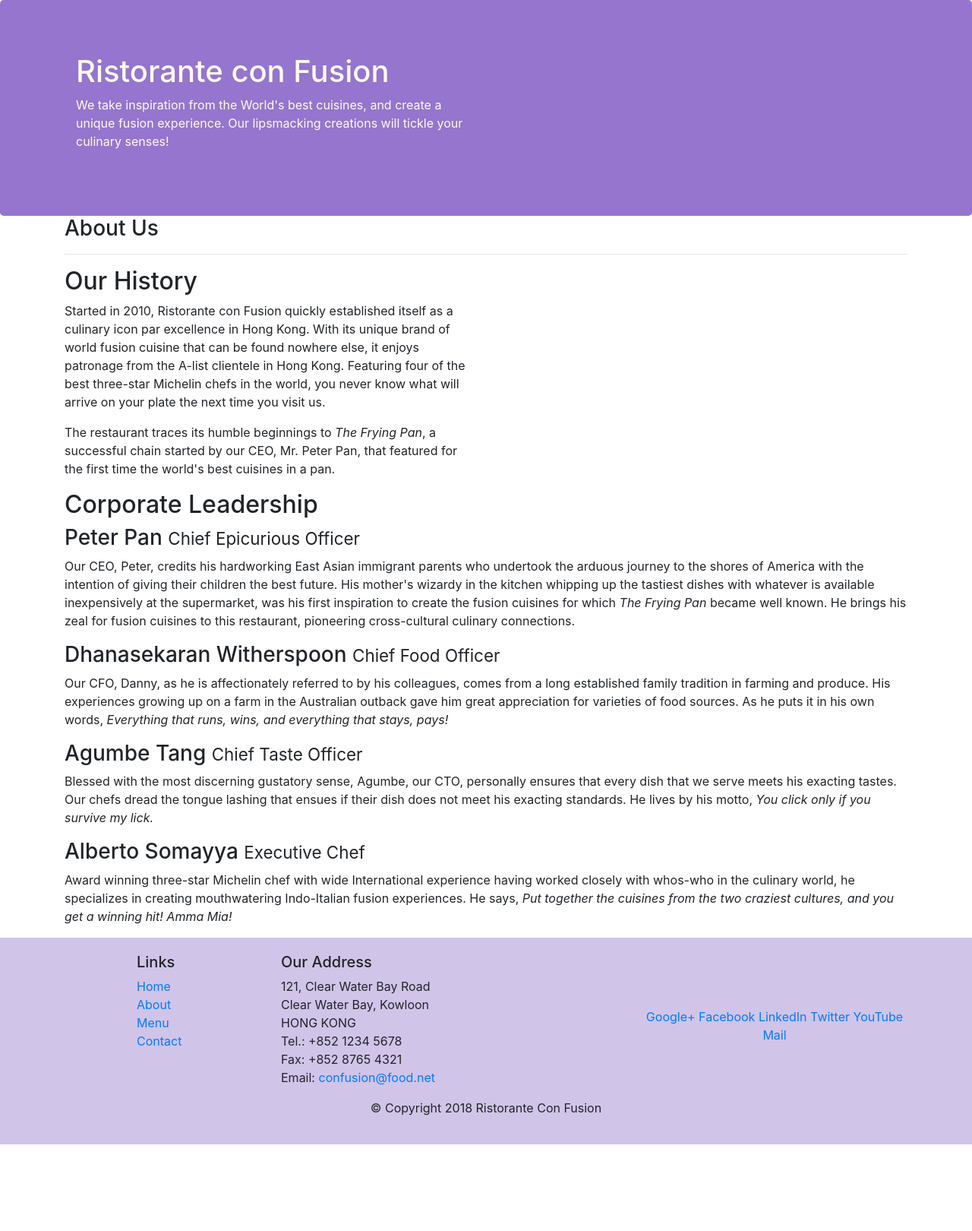
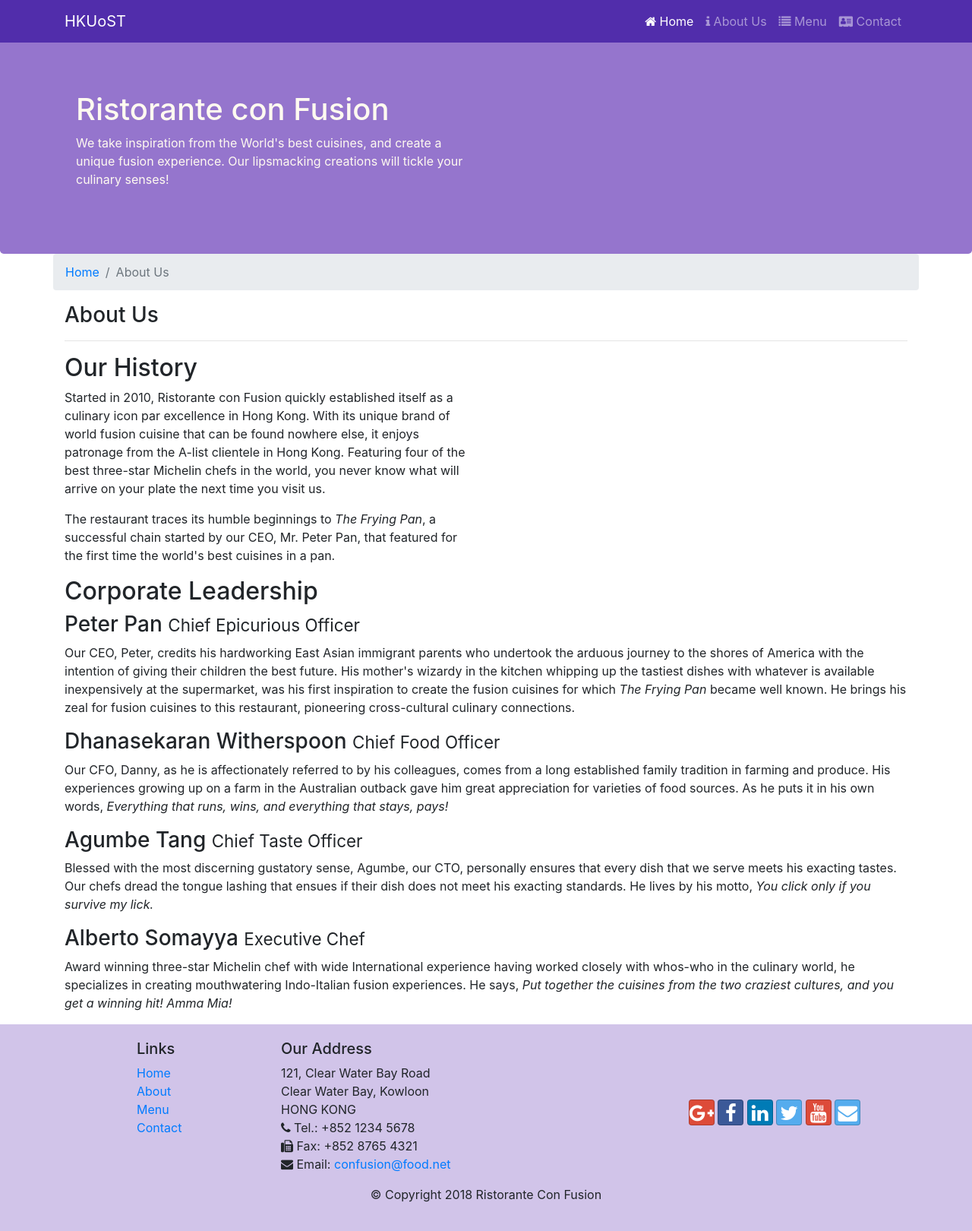
Before and after one commit to ashishkularia/Full-Stack_Web_Development_with_React, a website: page aboutUs.html in a window 1280 px wide. Shown: the whole page at 76% size. Before the commit the page ends 1506 px from the top, so only its background shows below. Drawn offline with nearby package versions, Linux system fonts and the light colour scheme.

Commit message:
Added Navigation bar and breadcumps added fontawesome icons

```diff
--- a/aboutUs.html
+++ b/aboutUs.html
@@ -11,12 +11,34 @@
     <link rel="stylesheet" href="node_modules/bootstrap/dist/css/bootstrap.min.css">
     <link rel="stylesheet" type="text/css" href="css/styles.css">
 
+    <!-- Font CSS -->
+    <link rel="stylesheet" type="text/css" href="node_modules/font-awesome/css/font-awesome.min.css">
+    <link rel="stylesheet" type="text/css" href="node_modules/bootstrap-social/bootstrap-social.css">
+
     <title>React Course on Coursera by HKUoST: About Us</title>
 
 </head>
 
 <body>
+    <!-- Navigation bar -->
+    <nav class="navbar navbar-dark navbar-expand-sm fixed-top">
+        <div class="container">
+            <button class="navbar-toggler" type="button" data-toggle="collapse" data-target="#navbar">
+                <span class="navbar-toggler-icon"></span>
+            </button>
+            <a class="navbar-brand mr-auto" href="#">HKUoST</a>
+            <div class="collapse navbar-collapse" id="navbar">
+                <ul class="navbar-nav ml-auto">
+                    <li class="nav-item active"><a class="nav-link" href="#"><span class="fa fa-home"></span> Home</a></li>
+                    <li class="nav-item"><a class="nav-link" href="/aboutUs.html"><span class="fa fa-info"></span> About Us</a></li>
+                    <li class="nav-item"><a class="nav-link" href="#"><span class="fa fa-list"></span> Menu</a></li>
+                    <li class="nav-item"><a class="nav-link" href="#"><span class="fa fa-address-card"></span> Contact</a></li>
+                </ul>
+            </div>
+        </div>
+    </nav>
 
+    <!-- Header -->
     <header class="jumbotron">
         <div class="container">
             <div class="row row-header">
@@ -32,6 +54,10 @@
 
     <div class="container">
         <div class="row">
+            <ol class="col-12 breadcrumb">
+                <li class="breadcrumb-item"><a href="/index.html">Home</a></li>
+                <li class="breadcrumb-item active">About Us</li>
+            </ol>
             <div class="col-12">
                <h3>About Us</h3>
                <hr>
@@ -80,25 +106,25 @@
                 <div class="col-7 col-sm-5">
                     <h5>Our Address</h5>
                     <address>
-		              121, Clear Water Bay Road<br>
-		              Clear Water Bay, Kowloon<br>
-		              HONG KONG<br>
-		              Tel.: +852 1234 5678<br>
-		              Fax: +852 8765 4321<br>
-		              Email: <a href="mailto:confusion@food.net">confusion@food.net</a>
-		           </address>
+                        121, Clear Water Bay Road<br>
+                        Clear Water Bay, Kowloon<br>
+                        HONG KONG<br>
+                        <span class="fa fa-phone"></span> Tel.: +852 1234 5678<br>
+                        <span class="fa fa-fax"></span> Fax: +852 8765 4321<br>
+                        <span class="fa fa-envelope"></span> Email: <a href="mailto:confusion@food.net">confusion@food.net</a>
+                    </address>
                 </div>
                 <div class="col-12 col-sm-4 align-self-center">
                     <div class="text-center">
-                        <a href="http://google.com/+">Google+</a>
-                        <a href="http://www.facebook.com/profile.php?id=">Facebook</a>
-                        <a href="http://www.linkedin.com/in/">LinkedIn</a>
-                        <a href="http://twitter.com/">Twitter</a>
-                        <a href="http://youtube.com/">YouTube</a>
-                        <a href="mailto:">Mail</a>
+                        <a class="btn btn-social-icon btn-google" href="http://google.com/+"><span class="fa fa-google-plus"></span></a>
+                        <a class="btn btn-social-icon btn-facebook" href="http://www.facebook.com/profile.php?id="><span class="fa fa-facebook"></span></a>
+                        <a class="btn btn-social-icon btn-linkedin" href="http://www.linkedin.com/in/"><span class="fa fa-linkedin"></span></a>
+                        <a class="btn btn-social-icon btn-twitter" href="http://twitter.com/"><span class="fa fa-twitter"></span></a>
+                        <a class="btn btn-social-icon btn-google" href="http://youtube.com/"><span class="fa fa-youtube"></span></a>
+                        <a class="btn btn-social-icon btn-twitter" href="mailto:"><span class="fa fa-envelope"></span></a>
                     </div>
                 </div>
-           </div>
+            </div>
            <div class="row justify-content-center">
                 <div class="col-auto">
                     <p>© Copyright 2018 Ristorante Con Fusion</p>
--- a/css/styles.css
+++ b/css/styles.css
@@ -28,3 +28,12 @@
 	margin: 0px;
 	color: #0f0f0f;
 }
+
+body{
+	padding-top: 50px;
+	z-index: 0;
+}
+
+.navbar-dark{
+	background-color: #512DAB;
+}
--- a/package.json
+++ b/package.json
@@ -22,5 +22,9 @@
     "bootstrap": "^4.6.0",
     "lite-server": "^2.6.1",
     "popper.js": "^1.16.1"
+  },
+  "dependencies": {
+    "bootstrap-social": "^5.1.1",
+    "font-awesome": "^4.7.0"
   }
 }
```
Also changed, not shown: index.html (+35 -10 lines), 1 other file.
